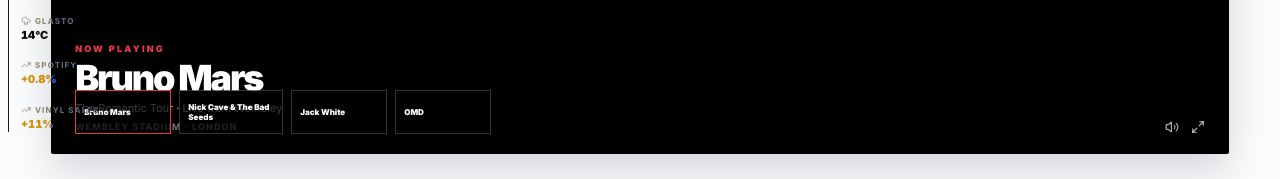
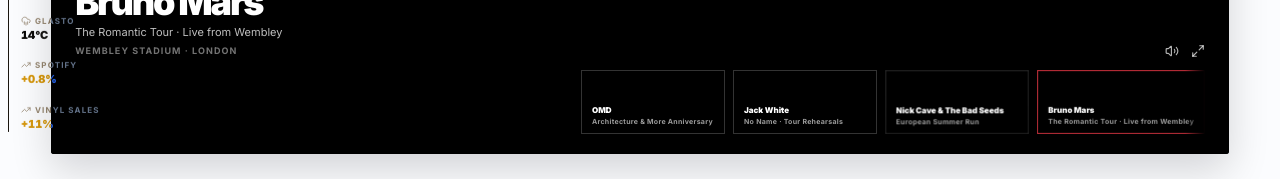
Before and after one commit to Alexand173/moj-sajt, a Next.js app: page /tickets/asia in a window 1280 px wide. Shown: the part 433-612 px from the top of the page. Built offline with nearby package versions, Linux system fonts and the light colour scheme; no server answers; the database is empty.

Commit message:
Animate ticket video rail

```diff
--- a/app/globals.css
+++ b/app/globals.css
@@ -206,6 +206,25 @@
   .mt-ticket-card {
     scroll-snap-align: start;
   }
+
+  .mt-video-rail {
+    scroll-behavior: smooth;
+    scroll-padding-inline: 1rem;
+    overscroll-behavior-inline: contain;
+    -webkit-mask-image: linear-gradient(to right, transparent, #000 1.25rem, #000 calc(100% - 1.25rem), transparent);
+    mask-image: linear-gradient(to right, transparent, #000 1.25rem, #000 calc(100% - 1.25rem), transparent);
+  }
+
+  .mt-video-rail-item {
+    animation: mt-video-rail-item-in 620ms cubic-bezier(0.22, 1, 0.36, 1) both;
+    animation-delay: calc(var(--mt-video-rail-index, 0) * 45ms);
+    will-change: transform, opacity;
+  }
+
+  .mt-video-rail-item:hover,
+  .mt-video-rail-item:focus-visible {
+    transform: translateY(-2px);
+  }
 }
 
 @layer utilities {
@@ -269,6 +288,29 @@
   }
 }
 
+@keyframes mt-video-rail-item-in {
+  from {
+    opacity: 0;
+    transform: translateX(1rem) translateY(2px);
+  }
+
+  to {
+    opacity: 1;
+    transform: translateX(0) translateY(0);
+  }
+}
+
+@media (prefers-reduced-motion: reduce) {
+  .mt-video-rail {
+    scroll-behavior: auto;
+  }
+
+  .mt-video-rail-item {
+    animation: none;
+    will-change: auto;
+  }
+}
+
 @media (max-width: 767px) {
   .news-feed-image {
     filter: none !important;
--- a/components/ConcertsList.tsx
+++ b/components/ConcertsList.tsx
@@ -12,6 +12,7 @@ import TicketSearchForm from '@/components/TicketSearchForm';
 import LivePreviewRail from '@/components/LivePreviewRail';
 import OfficialTicketDates from '@/components/OfficialTicketDates';
 import TrendingOnSale from '@/components/TrendingOnSale';
+import { getYouTubeVideoId } from '@/lib/news-media';
 
 const ARTISTS_PER_PAGE = 12;
 
@@ -146,6 +147,22 @@ export default function ConcertsList({
       { artist: 'OMD', imageUrl: null, title: 'Architecture & More Anniversary', venue: 'Kälvinge Bandstand · London' },
     ];
 
+    const videoItems = dataZaPrikaz.flatMap((group) => {
+      const videoId = getYouTubeVideoId(group.video_url);
+      if (!videoId) return [];
+
+      const event = group.events[0];
+      return [{
+        artist: group.artist_name,
+        imageUrl: group.image_url || null,
+        videoUrl: group.video_url || null,
+        title: 'Official YouTube video',
+        venue: event?.location || 'Live tour dates',
+      } satisfies HeroItem];
+    });
+
+    if (videoItems.length > 0) return videoItems;
+
     return fallbacks.map((fallback, index) => {
       const group = dataZaPrikaz[index];
       const event = group?.events[0];
@@ -153,7 +170,7 @@ export default function ConcertsList({
         ...fallback,
         artist: group?.artist_name || fallback.artist,
         imageUrl: group?.image_url || fallback.imageUrl,
-        videoUrl: group?.video_url || null,
+        videoUrl: null,
         venue: event?.location || fallback.venue,
       };
     });
--- a/components/TicketHero.tsx
+++ b/components/TicketHero.tsx
@@ -4,6 +4,7 @@ import Image from 'next/image';
 import { Maximize2, Pause, Play, Volume2 } from 'lucide-react';
 import { useState } from 'react';
 import { getYouTubeEmbedUrl, getYouTubeVideoId, getYouTubeWatchUrl } from '@/lib/news-media';
+import TicketHeroVideoRail from '@/components/TicketHeroVideoRail';
 import type { HeroItem } from '@/components/ticket-types';
 
 interface TicketHeroProps {
@@ -18,7 +19,8 @@ export default function TicketHero({
   const [activeIndex, setActiveIndex] = useState(0);
   const [isPlaying, setIsPlaying] = useState(false);
   const [failedVideoId, setFailedVideoId] = useState<string | null>(null);
-  const activeItem = heroItems[activeIndex] || heroItems[0];
+  const safeActiveIndex = Math.min(activeIndex, Math.max(heroItems.length - 1, 0));
+  const activeItem = heroItems[safeActiveIndex] || heroItems[0];
   const regionLabel = regionName.toLowerCase() === 'uk' ? 'the UK' : regionName.toUpperCase();
 
   if (!activeItem) return null;
@@ -62,7 +64,7 @@ export default function TicketHero({
               src={activeItem.imageUrl}
               alt=""
               fill
-              priority={activeIndex === 0}
+              priority={safeActiveIndex === 0}
               sizes="(min-width: 1280px) 1200px, 100vw"
               onError={(event) => { event.currentTarget.style.display = 'none'; }}
               className="object-cover opacity-45"
@@ -99,7 +101,7 @@ export default function TicketHero({
             </button>
           )}
 
-          <div className="pointer-events-none absolute inset-x-4 bottom-4 z-20 flex flex-col gap-4 sm:inset-x-6 sm:bottom-5 sm:flex-row sm:items-end sm:justify-between">
+          <div className="pointer-events-none absolute inset-x-4 bottom-24 z-20 flex flex-col gap-4 sm:inset-x-6 sm:bottom-24 sm:flex-row sm:items-end sm:justify-between">
             <div className="max-w-md">
               <p className="text-[9px] font-black tracking-[0.24em] text-accent-red uppercase">Now playing</p>
               <p className="mt-1 text-3xl font-black leading-none tracking-[-0.06em] sm:text-4xl">{activeItem.artist}</p>
@@ -115,29 +117,11 @@ export default function TicketHero({
             )}
           </div>
 
-          <div className="absolute bottom-3 left-4 right-14 z-20 flex max-w-[min(72%,26rem)] gap-2 overflow-x-auto pb-1 no-scrollbar sm:bottom-4 sm:left-6">
-            {heroItems.map((item, index) => (
-              <button
-                key={`${item.artist}-${index}`}
-                type="button"
-                aria-label={`Show ${item.artist} live preview`}
-                aria-pressed={index === activeIndex}
-                onClick={() => selectHeroItem(index)}
-                className={`relative h-10 min-w-20 overflow-hidden border bg-black/70 px-2 text-left transition-colors sm:h-11 sm:min-w-24 ${index === activeIndex ? 'border-accent-red' : 'border-white/20 hover:border-white/60'}`}
-              >
-                {item.imageUrl && (
-                  <Image
-                    src={item.imageUrl}
-                    alt=""
-                    fill
-                    sizes="96px"
-                    className="object-cover opacity-55"
-                  />
-                )}
-                <span className="relative z-10 line-clamp-2 text-[8px] font-black leading-tight text-white">{item.artist}</span>
-              </button>
-            ))}
-          </div>
+          <TicketHeroVideoRail
+            items={heroItems}
+            activeIndex={safeActiveIndex}
+            onSelect={selectHeroItem}
+          />
         </div>
 
         <p className="mt-5 max-w-xl text-sm leading-relaxed text-muted sm:text-base">
--- /dev/null
+++ b/components/TicketHeroVideoRail.tsx
@@ -0,0 +1,116 @@
+'use client';
+
+import Image from 'next/image';
+import { useRef, type CSSProperties, type KeyboardEvent } from 'react';
+import { getYouTubeVideoId } from '@/lib/news-media';
+import type { HeroItem } from '@/components/ticket-types';
+
+interface TicketHeroVideoRailProps {
+  items: HeroItem[];
+  activeIndex: number;
+  onSelect: (index: number) => void;
+}
+
+export default function TicketHeroVideoRail({
+  items,
+  activeIndex,
+  onSelect,
+}: TicketHeroVideoRailProps) {
+  const itemRefs = useRef<Array<HTMLButtonElement | null>>([]);
+
+  const selectAndReveal = (index: number) => {
+    onSelect(index);
+    const target = itemRefs.current[index];
+    if (!target) return;
+
+    const prefersReducedMotion = window.matchMedia?.('(prefers-reduced-motion: reduce)')?.matches ?? false;
+    if (typeof target.scrollIntoView !== 'function') return;
+
+    target.scrollIntoView({
+      behavior: prefersReducedMotion ? 'auto' : 'smooth',
+      block: 'nearest',
+      inline: 'nearest',
+    });
+  };
+
+  const moveSelection = (event: KeyboardEvent<HTMLButtonElement>, currentIndex: number) => {
+    if (!['ArrowLeft', 'ArrowRight', 'Home', 'End'].includes(event.key)) return;
+
+    event.preventDefault();
+    const nextIndex = event.key === 'Home'
+      ? 0
+      : event.key === 'End'
+        ? items.length - 1
+        : event.key === 'ArrowLeft'
+          ? Math.min(items.length - 1, currentIndex + 1)
+          : Math.max(0, currentIndex - 1);
+
+    if (nextIndex !== currentIndex) selectAndReveal(nextIndex);
+  };
+
+  if (items.length === 0) return null;
+
+  return (
+    <div
+      role="region"
+      aria-label="On the road videos"
+      className="pointer-events-auto absolute inset-x-4 bottom-3 z-20 sm:inset-x-6 sm:bottom-4"
+    >
+      <div
+        role="listbox"
+        aria-label="Choose a video"
+        dir="rtl"
+        className="mt-video-rail flex snap-x snap-mandatory gap-2 overflow-x-auto pb-1 no-scrollbar"
+      >
+        {items.map((item, index) => {
+          const videoId = getYouTubeVideoId(item.videoUrl);
+          const thumbnailUrl = videoId ? `https://i.ytimg.com/vi/${encodeURIComponent(videoId)}/hqdefault.jpg` : null;
+          const isActive = index === activeIndex;
+
+          return (
+            <button
+              key={`${item.artist}-${item.videoUrl || index}`}
+              ref={(node) => { itemRefs.current[index] = node; }}
+              type="button"
+              role="option"
+              aria-selected={isActive}
+              aria-label={`Show ${item.artist} live preview`}
+              title={item.artist}
+              onClick={() => selectAndReveal(index)}
+              onKeyDown={(event) => moveSelection(event, index)}
+              dir="ltr"
+              style={{ '--mt-video-rail-index': index } as CSSProperties}
+              className={`mt-video-rail-item group relative h-14 min-w-28 snap-start overflow-hidden border bg-black/75 px-2.5 text-left transition-[border-color,background-color,transform] duration-200 motion-reduce:animate-none motion-reduce:transition-none sm:h-16 sm:min-w-36 ${isActive ? 'border-accent-red bg-black' : 'border-white/20 hover:border-white/70 hover:bg-black/90'}`}
+            >
+              {thumbnailUrl ? (
+                <Image
+                  src={thumbnailUrl}
+                  alt=""
+                  fill
+                  sizes="144px"
+                  onError={(event) => { event.currentTarget.style.display = 'none'; }}
+                  className="object-cover opacity-55 transition-opacity duration-200 group-hover:opacity-75"
+                />
+              ) : item.imageUrl ? (
+                <Image
+                  src={item.imageUrl}
+                  alt=""
+                  fill
+                  sizes="144px"
+                  onError={(event) => { event.currentTarget.style.display = 'none'; }}
+                  className="object-cover opacity-45"
+                />
+              ) : null}
+              <span className="absolute inset-0 bg-gradient-to-t from-black/95 via-black/30 to-black/10" />
+              <span className="relative z-10 flex h-full flex-col justify-end pb-1.5">
+                <span className="line-clamp-2 text-[8px] font-black leading-tight text-white">{item.artist}</span>
+                <span className="mt-0.5 truncate text-[7px] font-bold tracking-[0.04em] text-white/60">{videoId ? 'YouTube video' : item.title}</span>
+              </span>
+              {videoId && <span aria-hidden="true" className="absolute left-2 top-2 size-1.5 rounded-full bg-accent-red shadow-[0_0_0_3px_rgb(230_57_70_/_0.2)]" />}
+            </button>
+          );
+        })}
+      </div>
+    </div>
+  );
+}
```
Also changed, not shown: 1 other file (tests, documents, lock files or other folders).
